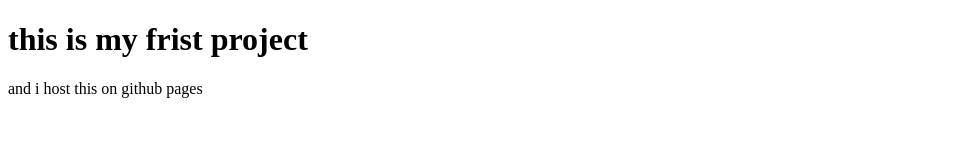
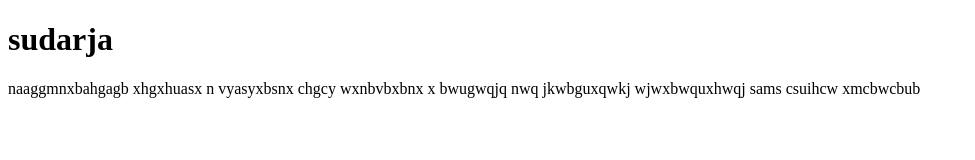
Before and after one commit to pankajdixit52/my-frist-repo, a plain HTML site: page index.html in a window 1280 px wide. Shown: the whole page, without its empty margins (0-975 px from the left). Drawn offline with Linux system fonts and the light colour scheme.

Commit message:
deeppak badmash

```diff
--- a/index.html
+++ b/index.html
@@ -3,11 +3,11 @@
 <html>
 <head>
   <meta charset="utf-8">
-  <title>DevOps Site</title>
+  <title>Deepak bhai badmosh</title>
 </head>
 <body>
-  <h1>this is my frist project</h1>
-  <p>and i host this on github pages</p>
+  <h1>sudarja</h1>
+  <p>naaggmnxbahgagb xhgxhuasx n vyasyxbsnx chgcy wxnbvbxbnx x bwugwqjq nwq jkwbguxqwkj wjwxbwquxhwqj sams csuihcw  xmcbwcbub</p>
 </body>
 </html>
 <!-- index.html -->
```
